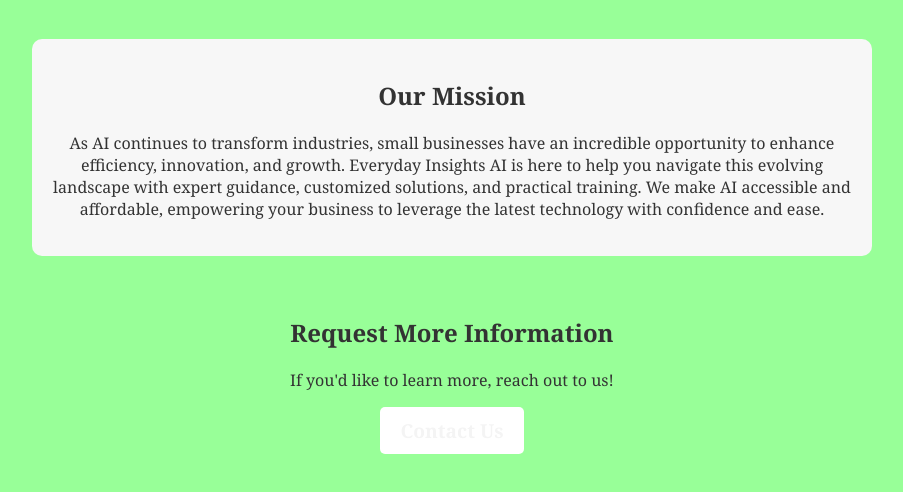
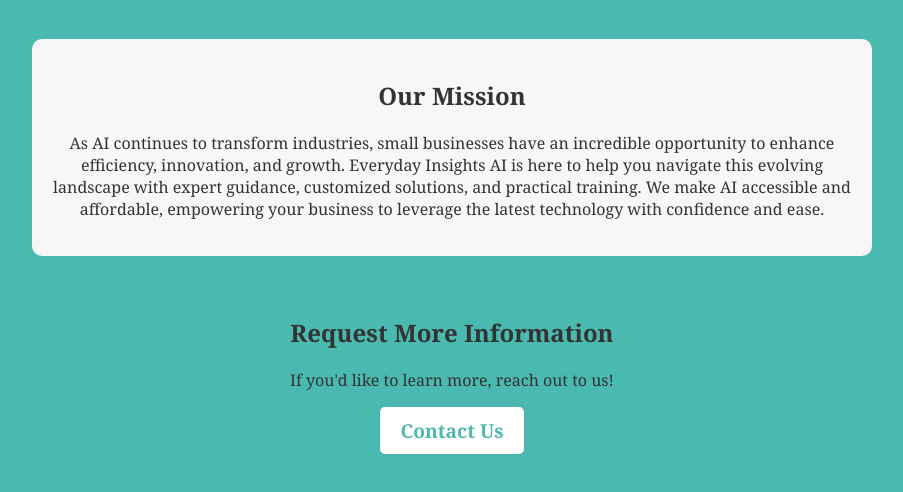
Before and after one commit to EAIJade/everydayinsightai2, a plain HTML site: page index.html in a window 1280 px wide. Shown: the part 250-742 px from the top of the page, without its empty margins (188-1091 px from the left). Drawn offline with Linux system fonts and the light colour scheme.

Commit message:
Update styles.css

```diff
--- a/styles.css
+++ b/styles.css
@@ -1,6 +1,6 @@
 body {
     font-family: "Georgia", serif;
-    background-color: #98FF98; /* Mint green background */
+    background-color: #4ab9af; /* Mint green background */
     color: #333;
     text-align: center;
     margin: 0;
@@ -38,7 +38,7 @@
 .email-button {
     display: inline-block;
     background: #fff;
-    color: #f4f4f4; /* Accent color matching mint green */
+    color: #4fb9af; /* Accent color matching mint green */
     padding: 10px 20px;
     font-size: 1.2em;
     text-decoration: none;
```
